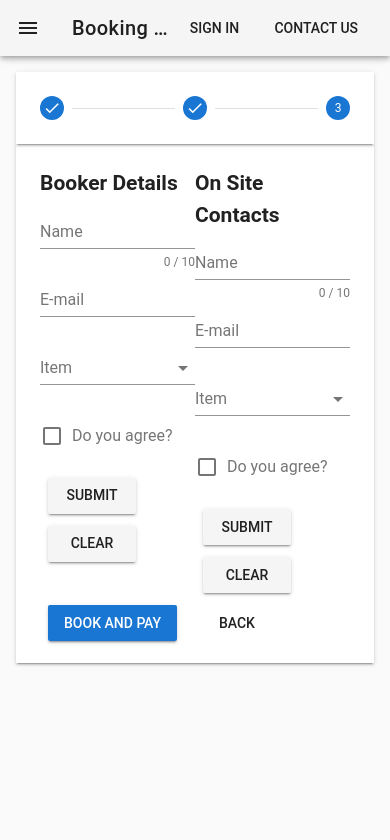
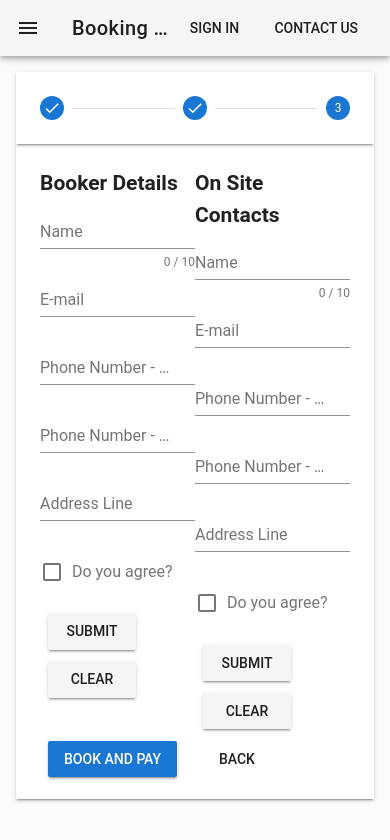
Before and after one commit to KosenkoDmitriy/vue-booking-engine, a Vue app: page / in a window 390 px wide. Shown: the top 840 px of the page. Built offline with nearby package versions, Linux system fonts and the light colour scheme.

Commit message:
Booker Details Form. Added Phone No and Address Fields.

```diff
--- a/src/components/BookerForm.vue
+++ b/src/components/BookerForm.vue
@@ -13,13 +13,30 @@
       label="E-mail"
       required
     ></v-text-field>
-    <v-select
+    <v-text-field
+      v-model="phoneHome"
+      :rules="phoneRules"
+      label="Phone Number - Home"
+      required
+    ></v-text-field>
+    <v-text-field
+      v-model="phoneHome"
+      :rules="phoneRules"
+      label="Phone Number - Mobile"
+      required
+    ></v-text-field>
+    <v-text-field
+      v-model="address"
+      :rules="addressRules"
+      label="Address Line"
+      required
+    ></v-text-field>
+    <!-- <v-select
       v-model="select"
       :items="items"
-      :rules="[v => !!v || 'Item is required']"
-      label="Item"
-      required
-    ></v-select>
+      :rules="[v => !!v || 'Country is required']"
+      label="Country"
+    ></v-select> -->
     <v-checkbox
       v-model="checkbox"
       :rules="[v => !!v || 'You must agree to continue!']"
@@ -55,10 +72,10 @@
         ],
         select: null,
         items: [
-          'Item 1',
-          'Item 2',
-          'Item 3',
-          'Item 4'
+          'Country 1',
+          'Country 2',
+          'Country 3',
+          'Country 4'
         ],
         checkbox: false
       }),
```
